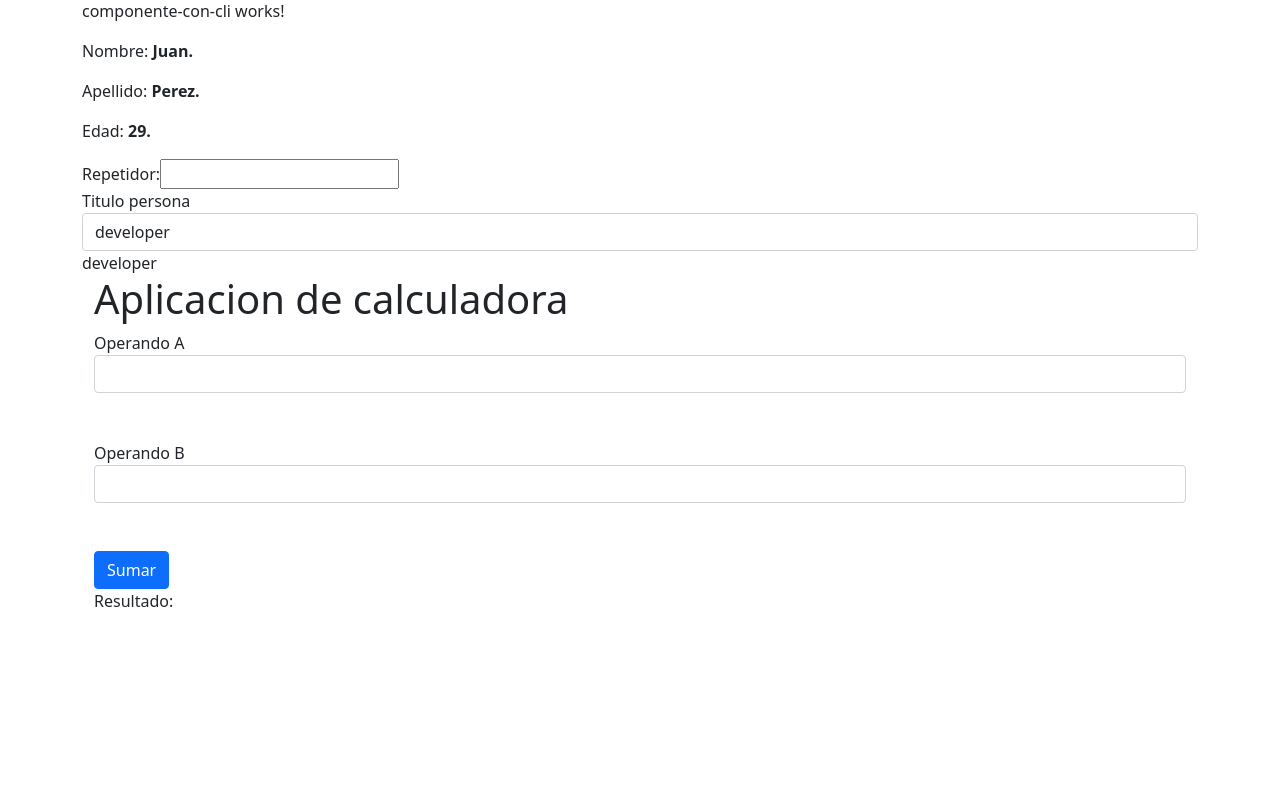
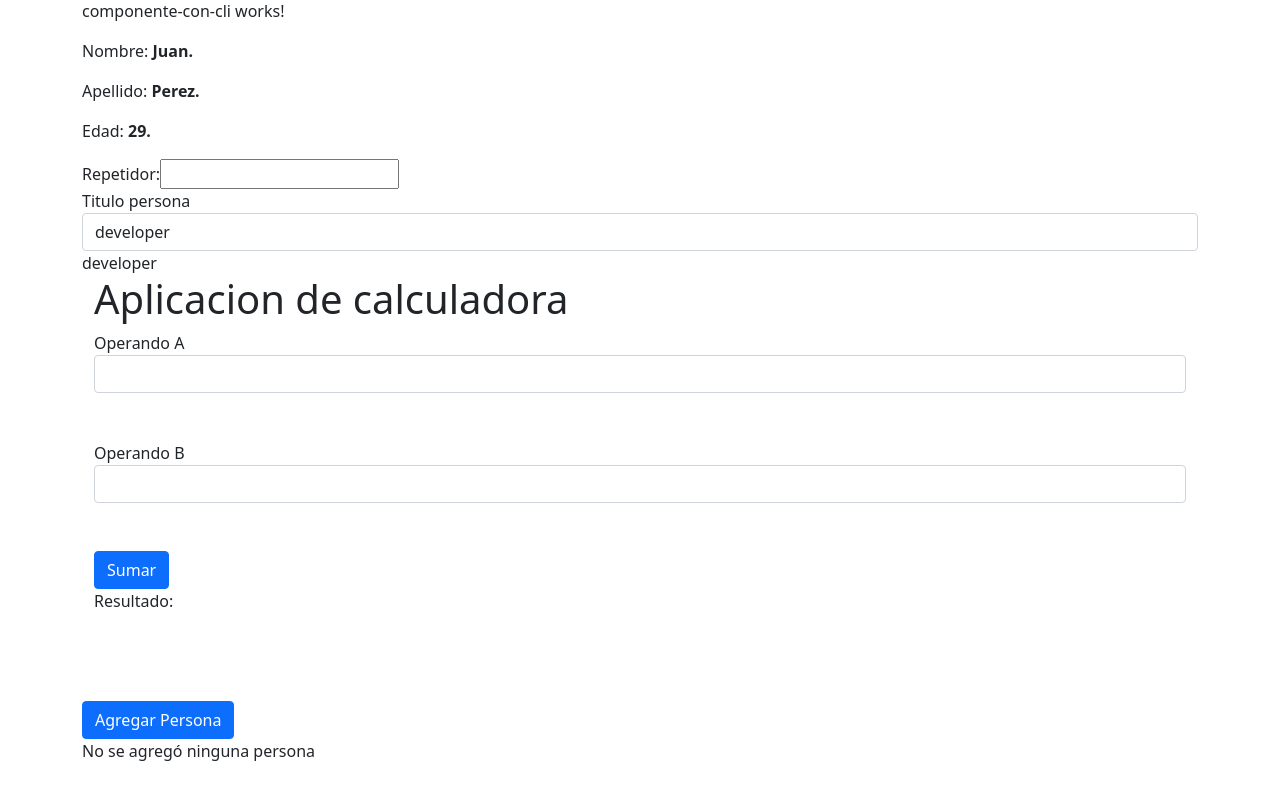
Before and after one commit to ivancostilla/proyecto-angular, an Angular app: page / in a window 1280 px wide. Shown: the part 226-1026 px from the top of the page. Before the commit the page ends 855 px from the top, so only its background shows below. Built offline with nearby package versions, Linux system fonts and the light colour scheme.

Commit message:
ngIf, es el if de angular en el dom

```diff
--- a/src/app/app.component.html
+++ b/src/app/app.component.html
@@ -6,5 +6,7 @@
     <h1> Bienvenido: {{ tituloPersona }}</h1>
     <!-- selector para poder usar el nuevo componente: -->
     <app-personas></app-personas>
+    <br/><br/><br/>
+    <app-directiva-ng-if></app-directiva-ng-if>
   </div>
 </section>
--- a/src/app/app.module.ts
+++ b/src/app/app.module.ts
@@ -7,6 +7,7 @@ import { PersonasComponent } from './personas/personas.component';
 import { ComponenteConCLIComponent } from './componente-con-cli/componente-con-cli.component';
 import { FormsModule } from '@angular/forms';
 import { CalculadoraComponent } from './calculadora/calculadora.component';
+import { DirectivaNgIfComponent } from './directiva-ng-if/directiva-ng-if.component';
 //hay que importar formsmodule para usar two way binding
 @NgModule({
   declarations: [
@@ -14,7 +15,8 @@ import { CalculadoraComponent } from './calculadora/calculadora.component';
     AppComponent,
     PersonasComponent,
     ComponenteConCLIComponent,
-    CalculadoraComponent
+    CalculadoraComponent,
+    DirectivaNgIfComponent
   ],
   imports: [
     BrowserModule,
--- a/src/app/calculadora/calculadora.component.ts
+++ b/src/app/calculadora/calculadora.component.ts
@@ -21,7 +21,11 @@ obtenerA(event: Event){
 //   this.b = Number((<HTMLInputElement>event.target).value)
 // }
 Sumar(){
-  this.resultado = (this.a + this.b).toString()
+  this.resultado = (this.a + Number(this.b)).toString()
 }
 
+//tmbien se puede hacer asi:
+// sumar():void{
+//   this.resultado = this.a + this.b;
+// }
 }
--- /dev/null
+++ b/src/app/directiva-ng-if/directiva-ng-if.component.html
@@ -0,0 +1,14 @@
+<div class="container">
+  <button class="btn btn-primary"
+  (click)='agregarPersona1()'>
+  Agregar Persona
+  </button>
+  <!-- condicional de angular: -->
+  <p *ngIf="mostrar; else sinPersona">{{ mensaje }}</p>
+
+  <!-- esto se  muestra si el if es falso -->
+  <ng-template #sinPersona>
+    <p>No se agregó ninguna persona</p>
+  </ng-template>
+  <br/><br/><br/><br/>
+</div>
--- /dev/null
+++ b/src/app/directiva-ng-if/directiva-ng-if.component.ts
@@ -0,0 +1,16 @@
+import { Component, OnInit } from '@angular/core';
+
+@Component({
+  selector: 'app-directiva-ng-if',
+  templateUrl: './directiva-ng-if.component.html',
+  styleUrls: ['./directiva-ng-if.component.css']
+})
+export class DirectivaNgIfComponent{
+  persona = 'nueva persona';
+  mensaje = 'No se ha agregado ninguna persona';
+  mostrar= false;
+  agregarPersona1(){
+    this.mostrar= true;
+    this.mensaje = 'Persona Agregada';
+   }
+}
```
Also changed, not shown: src/app/directiva-ng-if/directiva-ng-if.component.css (added).
